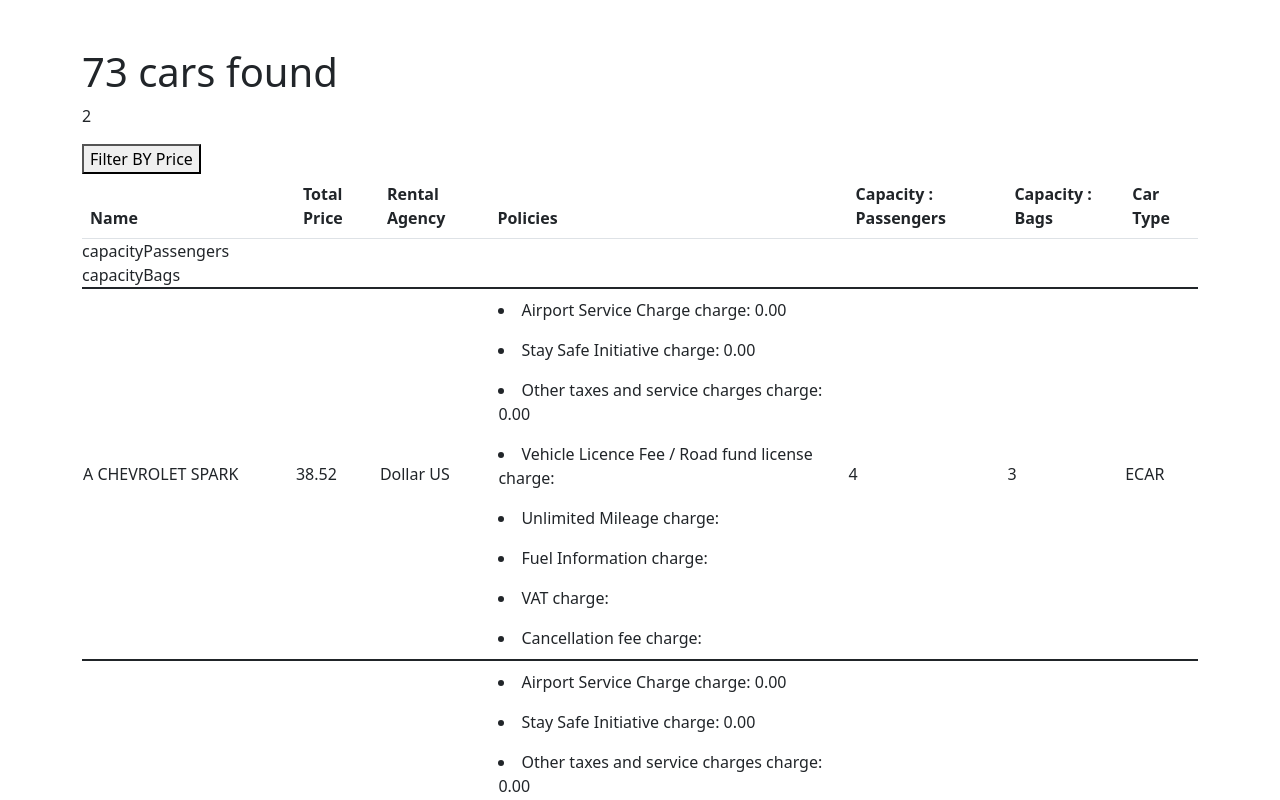
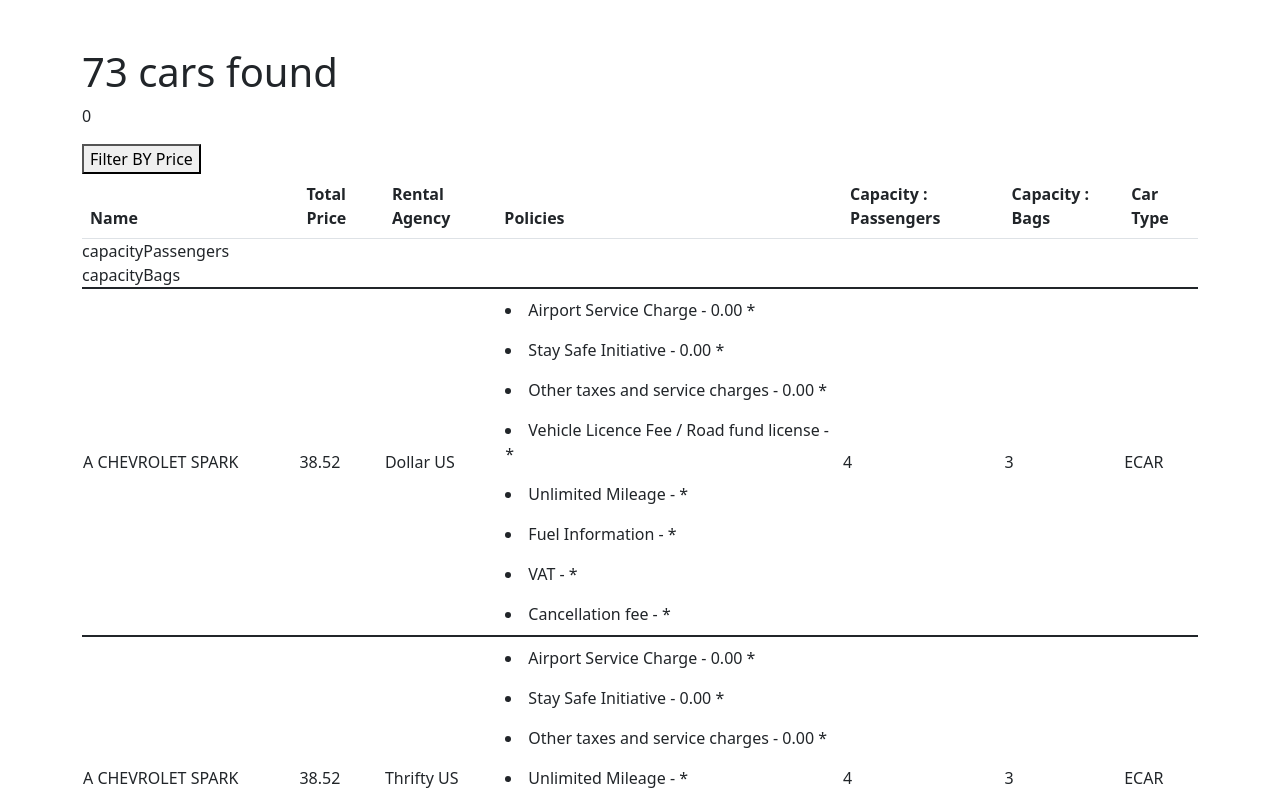
Before and after one commit to rjayaramegowda/redux-ts, a React (Create React App) app: page / in a window 1280 px wide. Shown: the top 800 px of the page. Built offline with nearby package versions, Linux system fonts and the light colour scheme.

Commit message:
Update App.tsx

```diff
--- a/src/App.tsx
+++ b/src/App.tsx
@@ -9,13 +9,15 @@ function App() {
   const [capacityBags, setCapacityBags] = useState<any>([]);
   const [vendor, setVendor] = useState<any>([]);
 
+  const policy = ["Airport Service Charge", "Other taxes and service charges"];
+
   useEffect(() => {
     setCarList([...Cars]);
-    setPriceList([{ min: 0, max: 110 }]);
-    setCarType(["ECAR", "MVAR"]);
+    setPriceList([{ min: 100, max: 300 }]);
+    setCarType([]);
     setCapacityPassengers([{ min: 2, max: 10 }]);
     setCapacityBags([{ min: 2, max: 7 }]);
-    setVendor(['Avis'])
+    setVendor(['Thrifty US'])
   }, []);
 
   function filterCars() {
@@ -24,10 +26,12 @@ function App() {
       let byCarType = filterByCarType(item);
       let byCapacityPassengers = filterByCapacityPassengers(item);
       let byCapacityBags = filterByCapacityBags(item);
-      let byVendor = filterByVendor(item)
+      let byVendor = filterByVendor(item);
+      let byPolicy = filterByPolicy(item);
+
 
       let isMatching =
-        !byPrice || !byCarType || !byCapacityPassengers || !byCapacityBags || !byVendor
+        !byPrice || !byCarType || !byCapacityPassengers || !byCapacityBags || !byVendor || !byPolicy
           ? false
           : true;
       return isMatching;
@@ -92,6 +96,21 @@ function App() {
     return isFound;
   }
 
+  function filterByPolicy(item: any) {
+    let isFound = policy.length > 0 ? false : true;
+    policy.forEach((element: any) => {
+      if (!isFound) {
+        var n = 0;
+        try {
+         n =  Number(item.availableInfo.coverages.filter((vo:any) => vo.type === element)[0]?.unitCharge) || 0;
+        }catch(e:any){}
+        console.log(n);
+        isFound = n === 0;
+      }
+    });
+    return isFound;
+  }
+
   return (
     <div className="container mt-5">
       <h1>{carList.length} cars found</h1>
@@ -115,7 +134,7 @@ function App() {
             <td>{item.availableCore.vehicle.carName}</td>
             <td>{item.availableCore.totalCharge.estimatedTotal}</td>
             <td>{item.availableCore.vendor?.name}</td>
-            <td>{item.availableInfo.coverages.map((item:any) => (<li>{item.type} charge: {item.unitCharge}</li>))}</td>
+            <td>{item.availableInfo.coverages.map((item:any) => (<li>{item.type} - {item.unitCharge} *</li>))}</td>
             <td>{item.availableCore.vehicle.passengerQuantity}</td>
             <td>{item.availableCore.vehicle.baggageQuantity}</td>
             <td>{item.availableCore.vehicle.carType}</td>
```
